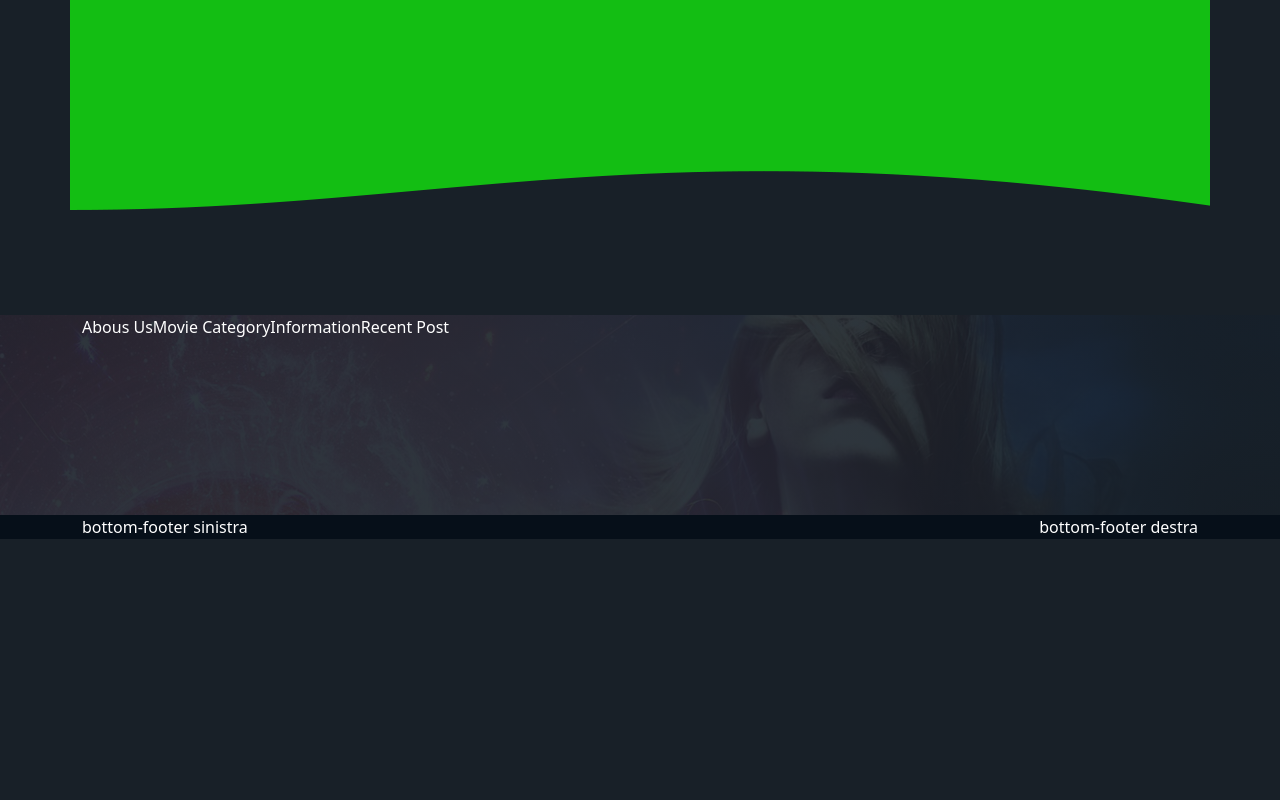
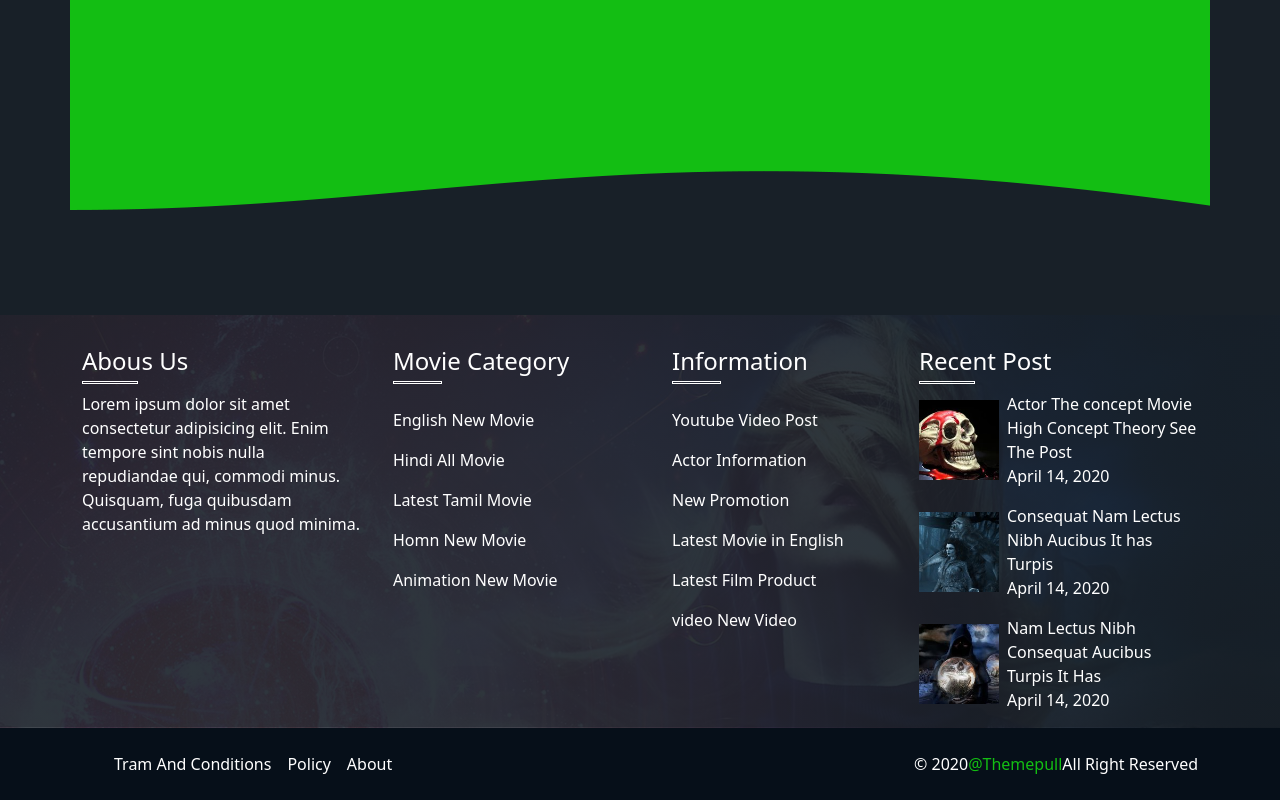
Before and after one commit to marikadiblasio/proj-html-vuejs, a Vue app: page / in a window 1280 px wide. Shown: the part 1617-2417 px from the top of the page. Before the commit the page ends 2156 px from the top, so only its background shows below. Built offline with nearby package versions, Linux system fonts and the light colour scheme; a web font is replaced by a local one.

Commit message:
add footerComponent

```diff
--- a/src/App.vue
+++ b/src/App.vue
@@ -1,7 +1,7 @@
 <template>
   <HeaderComponent :brands="brands" :navLinks="navLinks"/>
   <MainComponent />
-  <FooterComponent />
+  <FooterComponent  :bottomLinks="bottomLinks" :movieCategories="movieCategories" :informations="informations"/>
 </template>
 
 <script>
@@ -51,7 +51,24 @@
               title: 'Contact Us',
               caret: false
             }
-        ]
+        ],
+        bottomLinks: [
+          {
+            refName: 'Tram And Conditions',
+            ref: '#'
+          },
+          {
+            refName: 'Policy',
+            ref: '#'
+          },
+          {
+            refName: 'About',
+            ref: '#'
+          }
+        ],
+        movieCategories: [ 'English New Movie', 'Hindi All Movie', 'Latest Tamil Movie', 'Homn New Movie', 'Animation New Movie'],
+        informations: [ 'Youtube Video Post', 'Actor Information', 'New Promotion', 'Latest Movie in English', 'Latest Film Product', 'video New Video'],
+
       }
     }
   }
--- a/src/assets/partials/_variables.scss
+++ b/src/assets/partials/_variables.scss
@@ -9,3 +9,7 @@ $my-border: #223241;
     width: 2rem;
     height: 2rem;
 }
+@mixin my-square{
+    width: 5rem;
+    height: 5rem;
+}
--- a/src/assets/style/general.scss
+++ b/src/assets/style/general.scss
@@ -10,6 +10,17 @@ $fa-font-path: './webfonts';
 body{
     background-color: $my-primary;
     color: $my-tertiary;
+}
+ul {
+    list-style: none;
+}
+a {
+    color: $my-tertiary;
+    text-decoration: none;
+    // cursor: pointer;
+}
+.pointer{
+    cursor: pointer;
 }
  //Color
 .my-contrast{
--- a/src/components/FooterComponent.vue
+++ b/src/components/FooterComponent.vue
@@ -2,34 +2,90 @@
     <footer>
         <div class="top-footer">
             <div class="container d-flex">
-                <div>Abous Us</div>
-                <div>Movie Category</div>
-                <div>Information</div>
-                <div>Recent Post</div>
+                <div class="w-25">
+                    <h6>Abous Us</h6>
+                    <p>Lorem ipsum dolor sit amet consectetur adipisicing elit. Enim tempore sint nobis nulla repudiandae qui, commodi minus. Quisquam, fuga quibusdam accusantium ad minus quod minima.</p>
+                </div>
+                <div  class="w-25">
+                    <ul>
+                        <li><h6>Movie Category</h6></li>
+                        <li v-for="category in movieCategories"><a href="#">{{ category }}</a></li>
+                    </ul>
+                </div>
+                <div  class="w-25">
+                    <ul>
+                        <li><h6>Information</h6></li>
+                        <li v-for="info in informations"><a href="#">{{ info }}</a></li>
+                    </ul>
+                </div>
+                <div  class="w-25">
+                    <h6>Recent Post</h6>
+                    <div v-for="post in subPosts" class="d-flex pb-3 align-items-center">
+                        <img :src="post.smallImage" :alt="post.title">
+                        <div class="ps-2">
+                            <div class="pointer">{{ post.title }}</div>
+                            <span>{{ post.date }}</span>
+                        </div>
+                    </div>
+                </div>
             </div>
         </div>
-        <div class="bottom-footer">
-            <div class="container d-flex justify-content-between">
-                <div class="d-flex">bottom-footer sinistra</div>
-                <div class="d-flex">bottom-footer destra</div>
+        <div class="bottom-footer py-4">
+            <div class="container d-flex align-items-center justify-content-between">
+                <ul class="align-items-center m-0 d-flex">
+                    <li class="pe-3" v-for="link in bottomLinks"><a class="text-white" :href="link.ref">{{link.refName}}</a></li>
+                </ul>
+                <div class="d-flex">&copy; 2020 <span class="my-contrast">@Themepull</span>All Right Reserved</div>
             </div>
         </div>
     </footer>
 </template>
 
 <script>
+    import { store } from '../data/store';
     export default {
-        name:'FooterComponent'
+        name:'FooterComponent',
+        props: ['bottomLinks', 'movieCategories', 'informations'],
+        data(){
+            return{
+                store
+            }
+        },
+        computed: {
+         subPosts(){ return this.store.posts.slice(0,3)}
+        }
     }
 </script>
 
 <style lang="scss" scoped>
-        @use '../assets/partials/_variables.scss' as * ;
+    @use '../assets/partials/_variables.scss' as * ;
     .top-footer{
         background: linear-gradient(rgba(24,32,40, 0.90), rgba(24,32,40, 0.90)), url('/imgs/assets/ft-bg.jpg');
         background-position: center;
         background-size: cover;
-        height: 200px;
+        li{
+            padding-bottom: 1rem;
+        }
+        h6 {
+            padding-top: 2rem;
+            padding-bottom: .5rem;
+            font-size: 1.5rem;
+            position: relative;
+            cursor: pointer;
+
+            &:after{
+                content: '';
+                padding-top: 1px;
+                border: 1px solid $my-tertiary;
+                left: 0;
+                bottom: 0;
+                width: 20%;
+                position: absolute;
+            }
+        }
+        img {
+            @include my-square;
+        }
     }
     .bottom-footer{
         background-color: $my-secondary;
--- a/src/components/HeaderComponent.vue
+++ b/src/components/HeaderComponent.vue
@@ -5,7 +5,7 @@
                 <i class="fa-regular pe-2 fa-envelope"></i>
                 <span>Superhit Top Movie </span>
                 <span class="my-contrast">**King Star**</span>
-                <ul class="d-flex align-items-end ps-3 m-0 list-unstyled">
+                <ul class="d-flex align-items-end ps-3 m-0">
                     <li v-for="brand in brands"><a href="#"><i :class="brand" class="fa-brands"></i></a></li>
                 </ul>
             </div>
@@ -26,7 +26,7 @@
         </div>
         <hr>
         <nav class="container pb-2 d-flex justify-content-between bottom-header">
-            <ul class="d-flex list-unstyled">
+            <ul class="d-flex">
 
                 <li v-for="link in navLinks"><a href="#">{{link.title}} <i v-if="link.caret" class="fa-solid fa-caret-down"></i></a></li>
             </ul>
@@ -59,10 +59,6 @@
 
 <style lang="scss" scoped>
     @use '../assets/partials/variables' as *;
-    a{
-        color: $my-tertiary;
-        text-decoration: none;
-    }
     li{
         padding-left: 1rem;
     }
```
